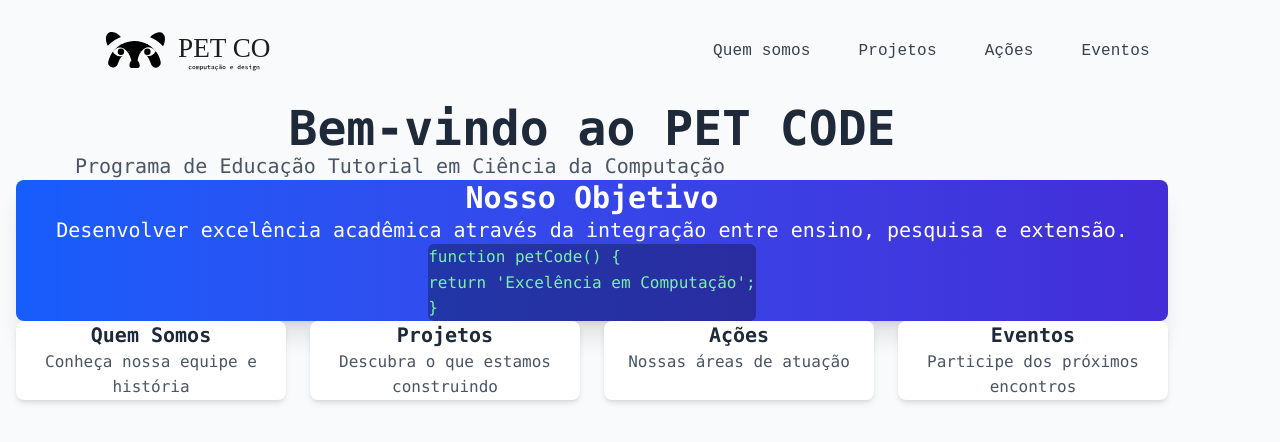
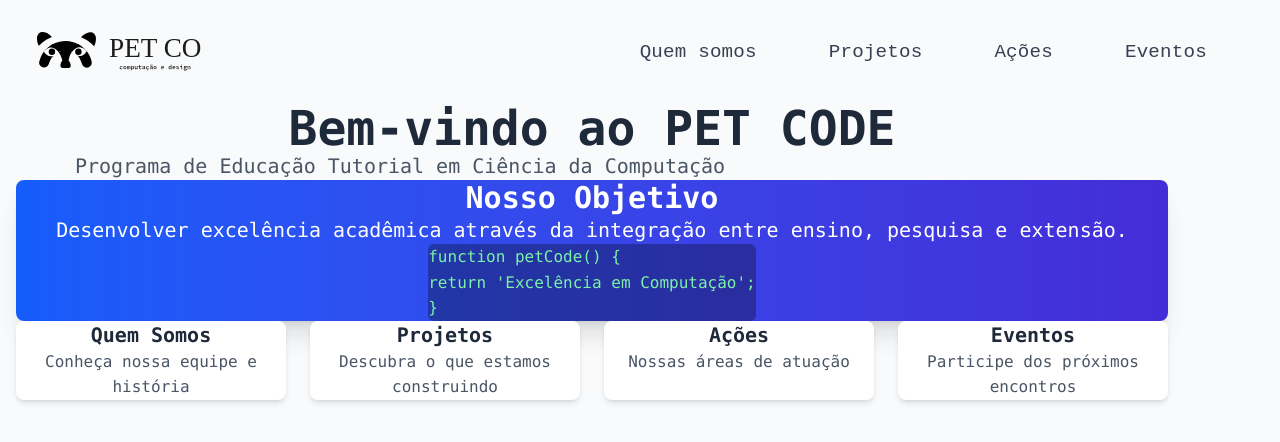
Before and after one commit to PET-CODE-UEL/Site-PET, a React (Vite) app: page / in a window 1280 px wide. Shown: the top 442 px of the page. Built offline with nearby package versions, Linux system fonts and the light colour scheme; a web font is replaced by a local one.

Commit message:
fix: navbar update

```diff
--- a/src/components/Navbar.tsx
+++ b/src/components/Navbar.tsx
@@ -15,10 +15,10 @@ const Navbar = () => {
 
   return (
     <div className="w-full h-full py-6 flex items-center justify-center">
-      <div className="w-[85%] mx-auto">
+      <div className="w-[96%] mx-auto">
         <nav className="flex items-center justify-between h-full">
           {/* Logo with proper spacing */}
-          <div className="py-2">
+          <div className="py-2 logo-container">
             <Link to="/" className="block">
               <img src="/logo.svg" alt="PET CODE Logo" className="h-10" />
             </Link>
--- a/src/components/NavbarStyles.css
+++ b/src/components/NavbarStyles.css
@@ -1,10 +1,21 @@
+/* Logo hover effect */
+.logo-container {
+  transition: transform 0.3s ease, opacity 0.3s ease;
+}
+
+.logo-container:hover {
+  transform: scale(1.01);
+  opacity: 0.9;
+}
+
 /* Custom styles for navbar hover effects */
 .nav-item {
   position: relative;
   transition: transform 0.5s cubic-bezier(0.165, 0.84, 0.44, 1), opacity 0.5s ease;
   font-family: 'Cascadia Code', monospace;
-  padding: 0.5rem 1rem;
-  margin: 0 0.5rem;
+  font-size: 1.2rem;
+  padding: 0.75rem 1.5rem;
+  margin: 0 0.75rem;
   white-space: nowrap;
   /* Use font-feature-settings instead of font-weight for smoother transitions */
   font-feature-settings: "kern";
```
